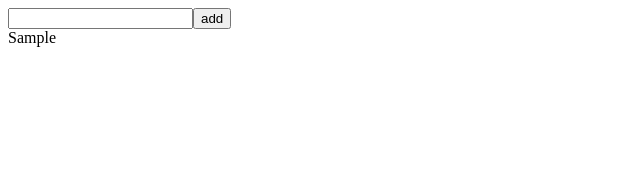
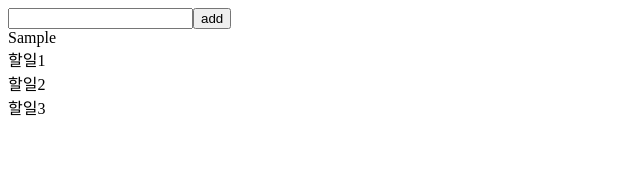
Before and after one commit to GoodListener/react-todo, a React (Create React App) app: page / in a window 1280 px wide. Both pictures are taken after typing "Sample" into the empty fields and a click on the button "add". Shown: the top 169 px of the page, without its empty margins (0-640 px from the left). Built offline with nearby package versions, Linux system fonts and the light colour scheme.

Commit message:
user todo 연결

```diff
--- a/src/App.js
+++ b/src/App.js
@@ -5,9 +5,9 @@ class App extends Component {
   render() {
     return (
         <React.Fragment>
-          <div gridArea="rightMenu" background="brand" />
+          <div className="rightMenu" />
           <MainTemplate />
-          <div gridArea="leftMenu" background="brand" />
+          <div className="leftMenu" />
         </React.Fragment>
     );
   }
--- /dev/null
+++ b/src/components/todo/Todo.js
@@ -0,0 +1,15 @@
+import React, { Component } from 'react';
+
+class Todo extends Component {
+
+  render() {
+    return (
+      <div>
+        {this.props.name}
+        {this.props.checked}
+      </div>
+    );
+  }
+}
+
+export default Todo;
--- a/src/components/user/User.js
+++ b/src/components/user/User.js
@@ -1,10 +1,42 @@
 import React, { Component } from 'react';
+import Todo from '../todo/Todo'
 
 class User extends Component {
+  state = {
+    todos : [
+      {
+        id : 'aa',
+        name : '할일1',
+        checked: false
+      },
+      {
+        id : 'bb',
+        name : '할일2',
+        checked: false
+      },
+      {
+        id : 'cc',
+        name : '할일3',
+        checked: false
+      }
+    ]
+  }
+
   render() {
+    const {todos} = this.state;
+    const todoList = todos.map(
+      ({name, checked, id}) =>
+      <Todo
+        key={id}
+        name={name}
+        checked={checked}
+        />
+    )
+
     return (
       <div>
         {this.props.name}
+        {todoList}
       </div>
     );
   }
```
